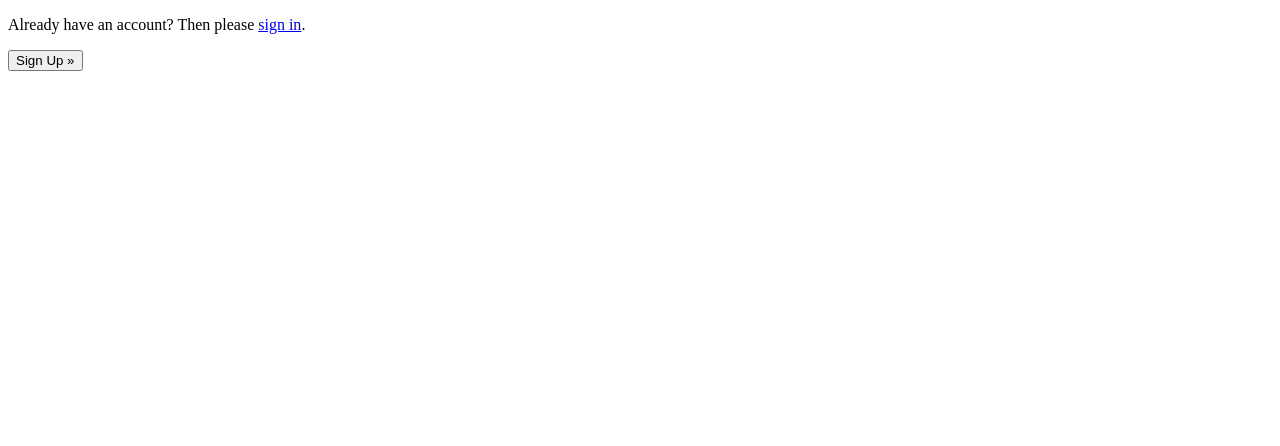
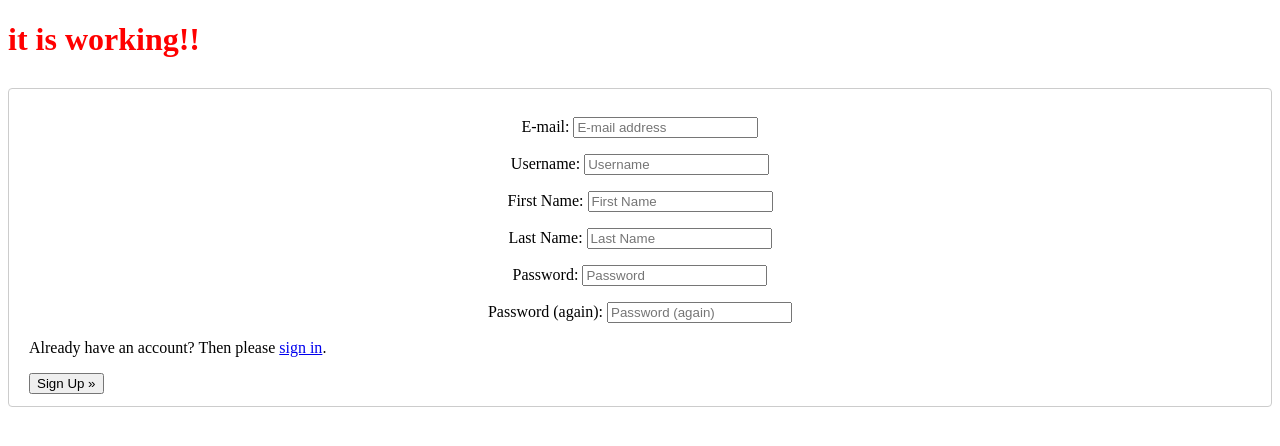
Before and after one commit to danison66/marko, a Django app: page /accounts/signup/ in a window 1280 px wide. Shown: the top 446 px of the page. Run offline with Django 3.2, Linux system fonts and the light colour scheme.

Commit message:
Creating new branch

```diff
--- a/core/admin.py
+++ b/core/admin.py
@@ -2,4 +2,10 @@ from django.contrib import admin
 from .models import Item
 
 
+class SnippetAdmin(admin.ModelAdmin):
+    list_filter = ('created',)
+    list_display = ['title', 'created']
+
+
+admin.site.site_header = 'Marko Admin Dashboard'
 admin.site.register(Item)
--- a/core/forms.py
+++ b/core/forms.py
@@ -25,3 +25,10 @@ class CustomSignupForm(SignupForm):
             user.last_name = self.cleaned_data['last_name']
             user.save()
             return user
+
+        def __init__(self, *args, **kwargs):
+            super(CustomSignupForm, self).__init__(*args, **kwargs)
+            for fieldname, field in self.fields.items():
+                field.widget.attrs.update({
+                'class': 'signup'
+                })
--- a/core/views.py
+++ b/core/views.py
@@ -1,8 +1,12 @@
 from django.shortcuts import render
+from .models import Item
 
 
 def index(request):
-    return render(request, "index.html")
+    context = {
+        'items': Item.objects.all()
+    }
+    return render(request, 'index.html', context)
 
 
 def product(request):
--- a/src/urls.py
+++ b/src/urls.py
@@ -15,6 +15,8 @@ Including another URLconf
 """
 from django.contrib import admin
 from django.urls import path, include
+from django.conf import settings
+from django.conf.urls.static import static
 
 urlpatterns = [
     path('admin/', admin.site.urls),
@@ -22,3 +24,11 @@ urlpatterns = [
     path('accounts/', include('allauth.urls')),
 
 ]
+
+if settings.DEBUG:
+    import debug_toolbar
+    urlpatterns += [path('__debug__/', include(debug_toolbar.urls))]
+    urlpatterns += static(settings.MEDIA_URL,
+                          document_root=settings.MEDIA_ROOT)
+    urlpatterns += static(settings.STATIC_URL,
+                          document_root=settings.STATIC_ROOT)
--- /dev/null
+++ b/static/css/style.css
@@ -0,0 +1,18 @@
+.signup {
+  width: 100%;
+   padding: 12px 20px;
+   margin: 8px 0;
+   display: inline-block;
+   border: 1px solid #ccc;
+   border-radius: 4px;
+   box-sizing: border-box;
+}
+
+.form {
+  color: red;
+}
+
+
+.anybody {
+  text-align: center;
+}
--- a/templates/account/signup.html
+++ b/templates/account/signup.html
@@ -5,13 +5,15 @@
 {% block head_title %}{% trans "Signup" %}{% endblock %}
 
 {% block content %}
+{% load static %}
 
-
+<h1 style="color: red;">it is working!!</h1>
 <form class="signup" id="signup_form" method="post" action="{% url 'account_signup' %}">
   {% csrf_token %}
-  {% for field in fields %}
-  {{ form.first_name }}
-  {% endfor %}
+  <div class="anybody">
+    {{ form.as_p }}
+  </div>
+
   {% if redirect_field_value %}
   <input type="hidden" name="{{ redirect_field_name }}" value="{{ redirect_field_value }}" />
   {% endif %}
--- a/templates/base.html
+++ b/templates/base.html
@@ -1,9 +1,16 @@
+{% load static %}
 <!DOCTYPE html>
 <html>
   <head>
     <title>{% block head_title %}{% endblock %}</title>
     {% block extra_head %}
     {% endblock %}
+    <link rel="stylesheet" href="{% static '../css/style.css' %}">
+    <style>
+    .anybody {
+      text-align: center;
+    }
+    </style>
   </head>
   <body>
     {% block body %}
--- a/templates/index.html
+++ b/templates/index.html
@@ -1,3 +1,4 @@
+{% load cloudinary %}
 <!DOCTYPE html>
 <html lang="en" dir="ltr">
   <head>
@@ -6,5 +7,10 @@
   </head>
   <body>
     <h1>Welcome to Index page</h1>
+    {% for item in items %}
+      <h1>{{ item.title }}</h1><br>
+      <p>{{ item.description }}</p><br>
+      <img src="{{ item.image.url }}" width="150" height="150"><br>
+    {% endfor %}
   </body>
 </html>
```
Also changed, not shown: core/models.py (+11 -1 lines), requirements.txt (added, +57 -0 lines), src/settings.py (+24 -3 lines), core/migrations/0001_initial.py, core/migrations/0002_auto_20200211_0903.py (added), core/migrations/0003_auto_20200211_1256.py (added), db.sqlite3 (deleted).
